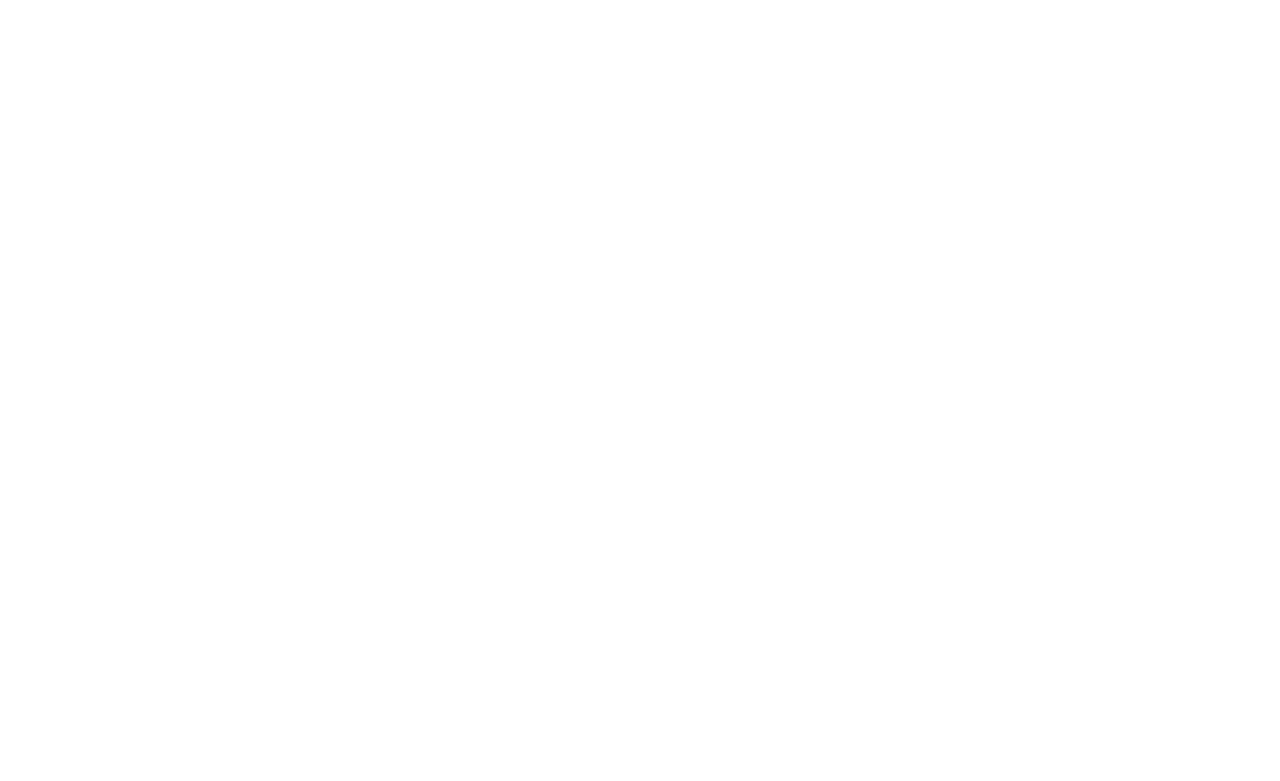
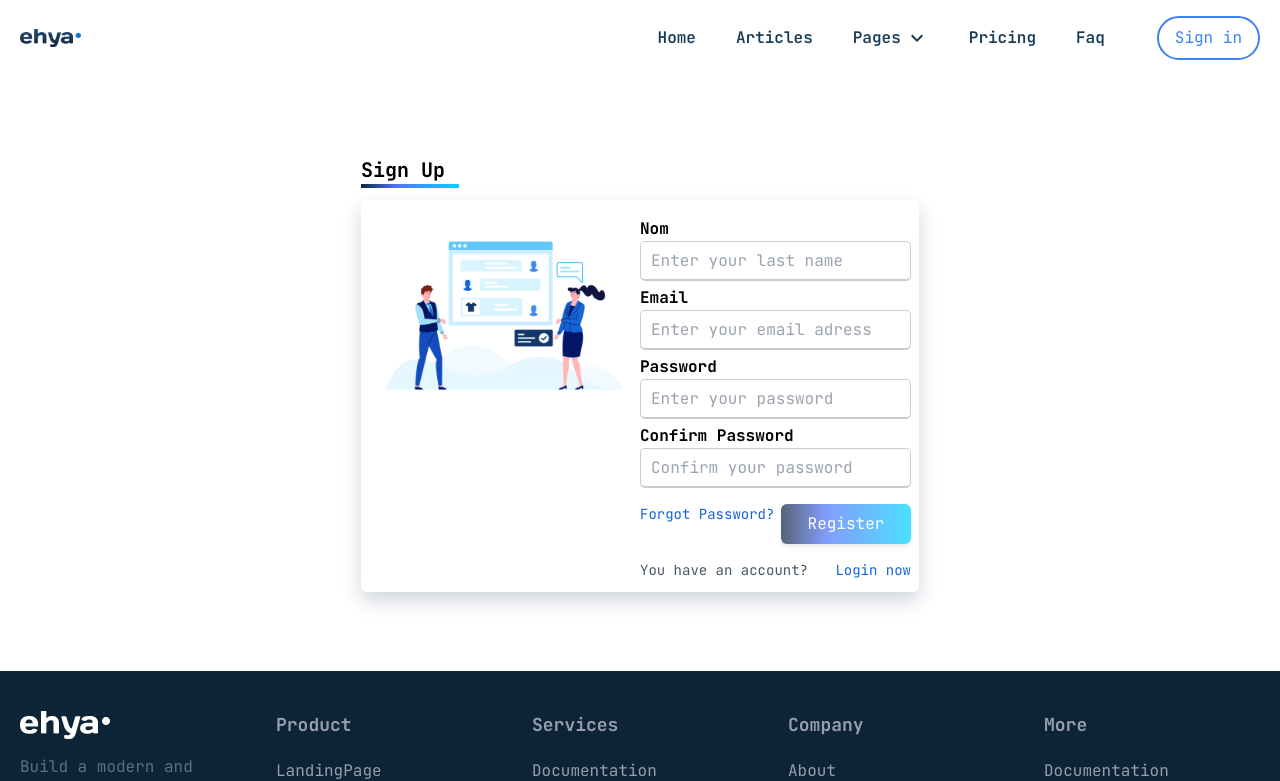
Before and after one commit to MohamedYansane/blog-application, a React (Create React App) app in the folder client/: page /register in a window 1280 px wide. Before the commit this address had no page. Shown: the top 781 px of the page. Built offline with nearby package versions, Linux system fonts and the light colour scheme.

Commit message:
updating files

```diff
--- a/client/package.json
+++ b/client/package.json
@@ -13,6 +13,7 @@
     "@testing-library/user-event": "^13.5.0",
     "react": "^18.2.0",
     "react-dom": "^18.2.0",
+    "react-hook-form": "^7.45.1",
     "react-icons": "^4.8.0",
     "react-redux": "^8.1.1",
     "react-router-dom": "^6.11.1",
--- a/client/src/App.js
+++ b/client/src/App.js
@@ -3,12 +3,14 @@
 import { ArticleDetail } from "./pages/articleDetail/ArticleDetail";
 import { HomePage } from "./pages/home/HomePage";
 import { Routes, Route } from "react-router-dom";
+import { RegisterPage } from "./pages/register/RegisterPage";
 const App = () => {
   return (
     <div className="App font-jetbrain">
       <Routes>
         <Route index path="/" element={<HomePage />} />{" "}
         <Route path="blog/:id" element={<ArticleDetail />} />
+        <Route index path="/register" element={<RegisterPage />} />{" "}
       </Routes>
     </div>
   );
--- a/client/src/pages/register/register.scss
+++ b/client/src/pages/register/register.scss
@@ -1,7 +1,6 @@
-.container {
+.container-register {
   display: flex;
   flex-direction: column;
-  width: 598px;
 
   .title {
     position: relative;
@@ -21,7 +20,7 @@
     }
   }
   .input-box {
-    width: calc(100% / 2 - 20px);
+    width: calc(100%);
     margin: 5px 0 5px 0;
     align-items: start;
     .input-title {
@@ -33,13 +32,16 @@
       width: 100%;
       outline: none;
       border-radius: 5px;
-      border: 1px solid #ccc;
+
       padding-left: 10px;
       border-bottom-width: 2px;
       transition: all 0.3s ease;
       &:focus {
         border-color: #5073fb;
       }
+    }
+    .select-box {
+      border: 1px solid #ccc;
     }
     .select-box select {
       height: 100%;
```
Also changed, not shown: 1 other file (tests, documents, lock files or other folders).
